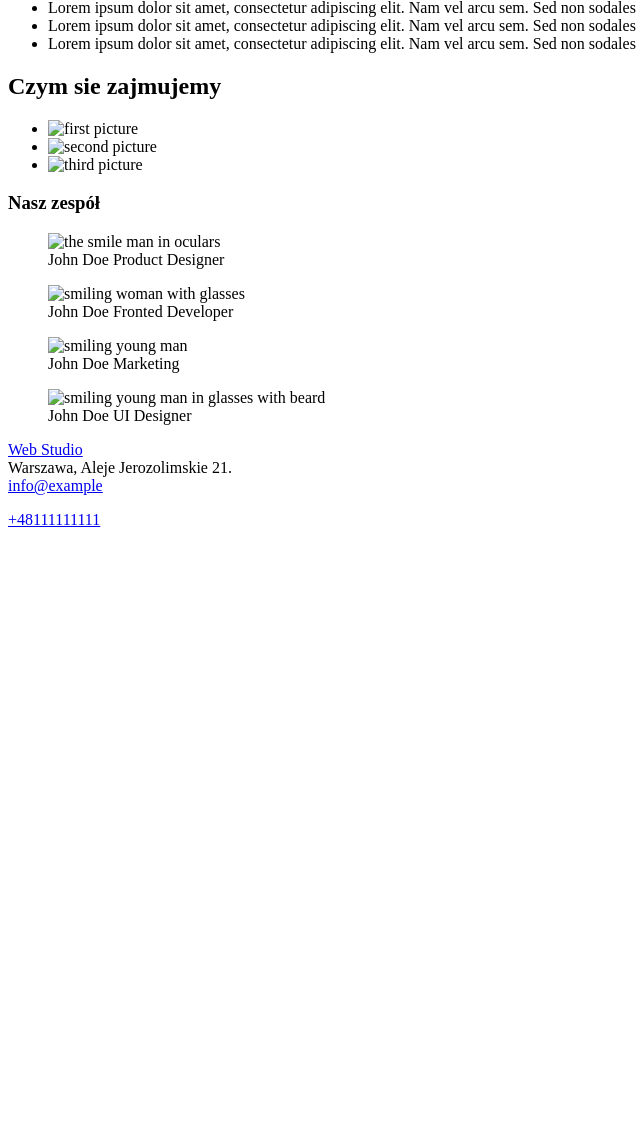
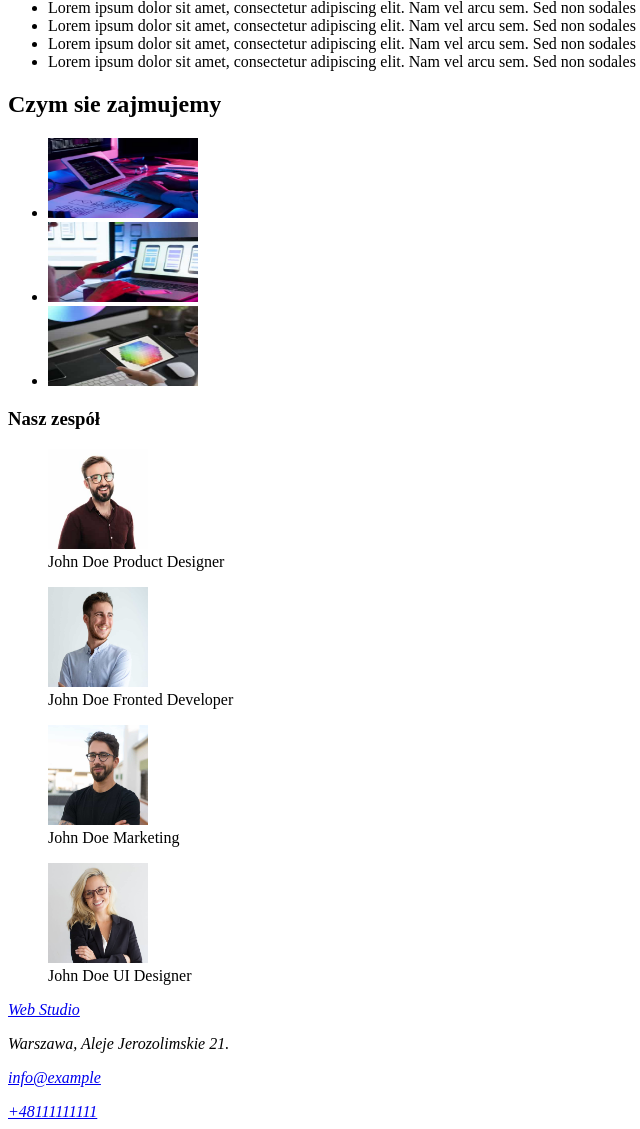
Before and after one commit to nesman/goit-markup-hw-01, a plain HTML site: page index.html in a window 1280 px wide. Shown: the part 282-1411 px from the top of the page, without its empty margins (0-640 px from the left). Before the commit the page ends 819 px from the top, so only its background shows below. Drawn offline with Linux system fonts and the light colour scheme.

Commit message:
index.html

```diff
--- a/index.html
+++ b/index.html
@@ -10,19 +10,18 @@
 
 <header>
 <nav>
-<a href="#Web Studio">Web Studio</a>
+<a href="https://www.webstudio.com">Web Studio</a>
 
-<menu>
+
  <ul>
-<li><a href="#">Agencja</a></li>
-<li><a href="#">Portfolio</a></li>
-<li><a href="#">Kontakt</a></li>
+   <li><a href="#">Agencja</a></li>
+   <li><a href="#">Portfolio</a></li>
+   <li><a href="#">Kontakt</a></li>
 </ul>
-</menu>
+
 
 <p><a href="mailto:info@example.com">info@example</a></p>
 <a href="tel:+48111111111">+48111111111</a>
-</ul>
 </nav>
 
 </header>
@@ -36,37 +35,39 @@
     <li>Lorem ipsum dolor sit amet, consectetur adipiscing elit. Nam vel arcu sem. Sed non sodales dui. Interdum et malesuada</li>
     <li>Lorem ipsum dolor sit amet, consectetur adipiscing elit. Nam vel arcu sem. Sed non sodales dui. Interdum et malesuada</li>
     <li>Lorem ipsum dolor sit amet, consectetur adipiscing elit. Nam vel arcu sem. Sed non sodales dui. Interdum et malesuada</li>
+    <li>Lorem ipsum dolor sit amet, consectetur adipiscing elit. Nam vel arcu sem. Sed non sodales dui. Interdum et malesuada</li>
 </ul>
 </aside>
 
 
 <h2>Czym sie zajmujemy</h2>
 <ul>
-<li><img src="./images/pcpicture.jpg" alt="first picture" srcset="320"></li>
-<li><img src="" alt="second picture" srcset="320"></li>
-<li><img src="" alt="third picture" srcset="320"></li>
+<li><img src="./images/pcpicture.jpg" alt="first picture" width="150" height="80"></li>
+<li><img src="./images/pcphone.jpg"  alt="second picture" width="150" height="80"></li>
+<li><img src="./images/pctablet.jpg"  alt="third picture" width="150" height="80"></li>
 </ul>
 
 
 <h3>Nasz zespół</h3>
 
 <figure>
-     <img src="" alt="the smile man in oculars">
+     <img src="./images/imgman1.jpg" alt="the smile man in oculars" width="100" height="100">
      <figcaption>John Doe Product Designer</figcaption>
 </figure>
 <figure>
-<img src="" alt="smiling woman with glasses">
+<img src="./images/imgman2.jpg" alt="smiling woman with glasses" width="100" height="100">
 <figcaption>John Doe Fronted Developer</figcaption>
 </figure>
 <figure>
-     <img src="" alt="smiling young man">
+     <img src="./images/imgman3.jpg" alt="smiling young man" width="100" height="100">
      <figcaption>John Doe Marketing</figcaption>
 </figure>
 <figure>
-     <img src="" alt="smiling young man in glasses with beard">
+     <img src="./images/imgman4.jpg" alt="smiling young man in glasses with beard" width="100" height="100">
      <figcaption>John Doe UI Designer</figcaption>
-     <a></a>
+
 </figure>
+
 
 </main>
 
@@ -74,15 +75,16 @@
 
 
 <footer>
-<a href="#Web Studio">Web Studio</a>
-<br>
-Warszawa, Aleje Jerozolimskie 21.</br
 
+<address>
+<a href="https://www.webstudio.com">Web Studio</a>
+<p>
+Warszawa, Aleje Jerozolimskie 21.
+</p>
 <p><a href="mailto:info@example.com">info@example</a></p>
 <a href="tel:+48111111111">+48111111111</a>
 </address>
 </footer>
+</body>
 
-
-     </body>
 </html>
```
Also changed, not shown: images/imgman1.jpg (added), images/imgman2.jpg (added), images/imgman3.jpg (added), images/imgman4.jpg (added), images/pcphone.jpg (added), images/pctablet.jpg (added).
